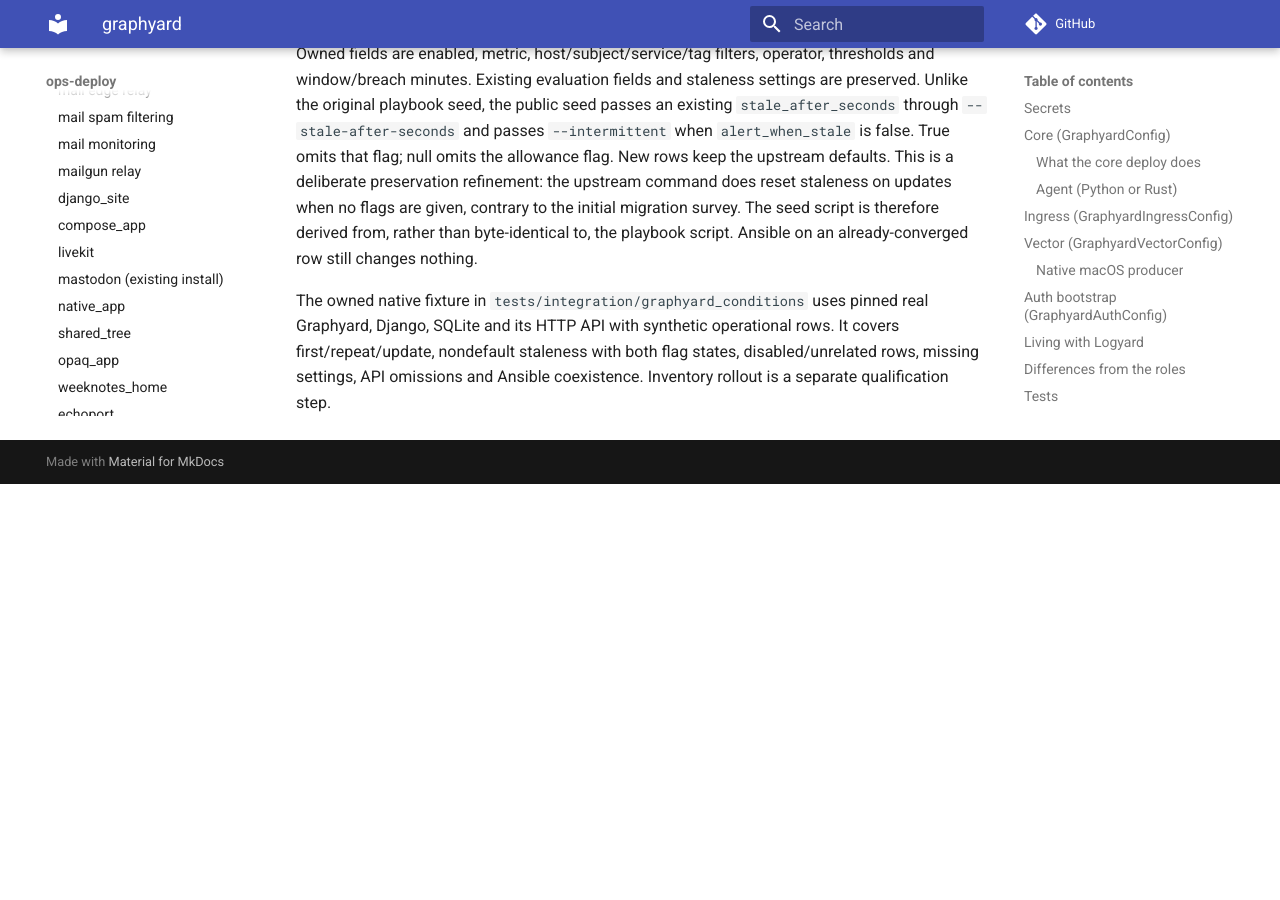
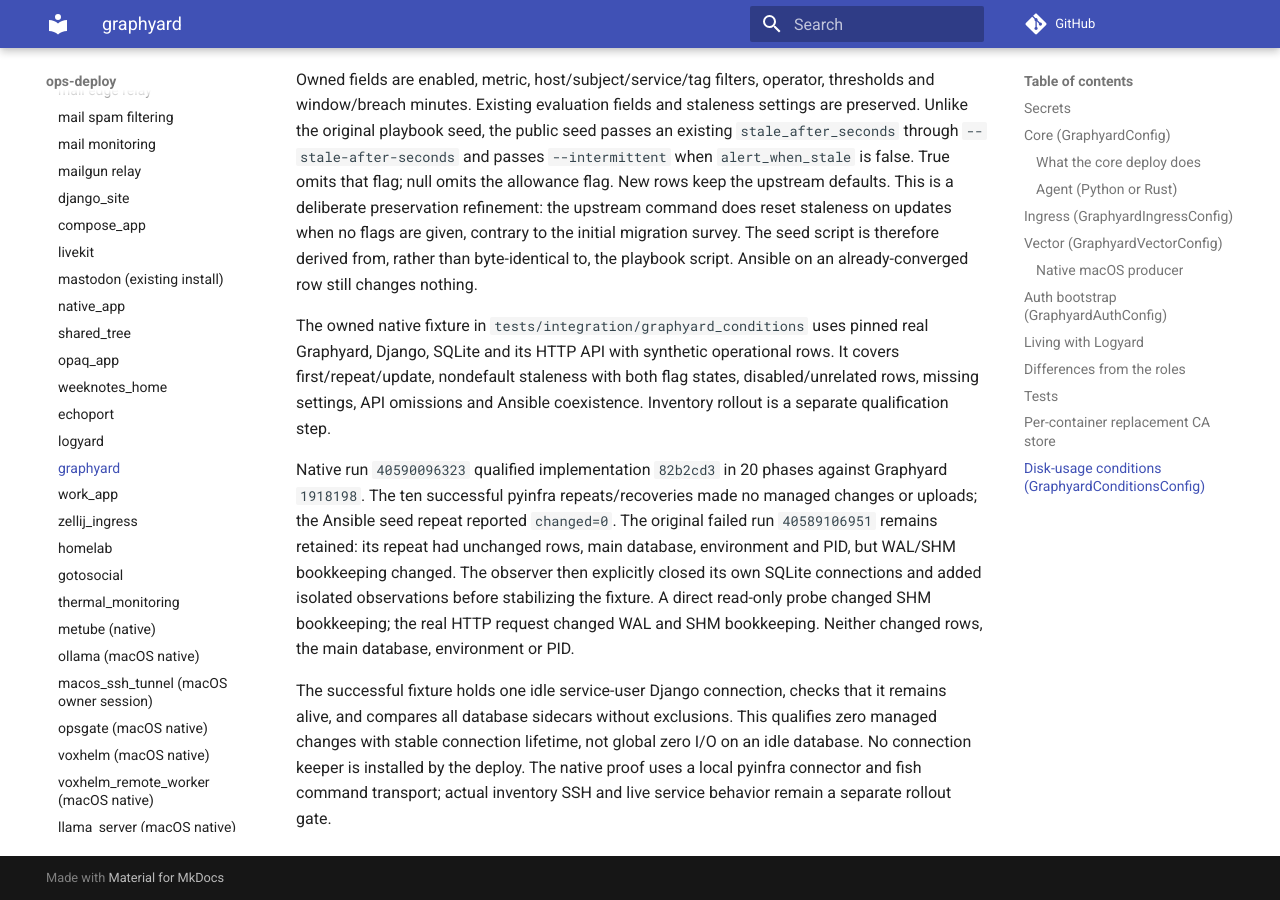
Before and after one commit to ephes/ops-deploy, an MkDocs documentation site: the page built from docs/services/graphyard.md, in a window 1280 px wide and 900 px high, scrolled down 12743 px. Built offline with MkDocs 1.6.1 and Material for MkDocs 9.7.7, drawn with Linux system fonts in a browser that asks for light colours; comment, search, counter and statistics services are not loaded; before the commit the page ends 13227 px from its top, so only the background shows below that; some of the changed text lies outside the part shown.

Commit message:
docs(graphyard): record native conditions proof limits

```diff
--- a/docs/services/graphyard.md
+++ b/docs/services/graphyard.md
@@ -39,8 +39,10 @@
 Role templates are byte-identical to the originals (shipped unchanged,
 `tests/test_graphyard_parity.py` renders the vendored copies independently),
 so Ansible and ops-deploy can take turns on a host. Unlike the roles, steps
-that would change nothing are skipped: a converged host sees no file written,
-no command that writes run and nothing restarted.
+that would change nothing are skipped. The core, Vector, ingress and auth
+configuration paths retain their existing no-file-write/no-restart repeat proof.
+The separate conditions deployment below distinguishes zero managed changes
+from SQLite reader bookkeeping.
 
 ## Secrets
 
@@ -485,3 +487,20 @@
 It covers first/repeat/update, nondefault staleness with both flag states,
 disabled/unrelated rows, missing settings, API omissions and Ansible coexistence.
 Inventory rollout is a separate qualification step.
+
+Native run `40590096323` qualified implementation `82b2cd3` in 20 phases against
+Graphyard `1918198`. The ten successful pyinfra repeats/recoveries made no
+managed changes or uploads; the Ansible seed repeat reported `changed=0`.
+The original failed run `40589106951` remains retained: its repeat had unchanged
+rows, main database, environment and PID, but WAL/SHM bookkeeping changed.
+The observer then explicitly closed its own SQLite connections and added
+isolated observations before stabilizing the fixture. A direct read-only probe
+changed SHM bookkeeping; the real HTTP request changed WAL and SHM bookkeeping.
+Neither changed rows, the main database, environment or PID.
+
+The successful fixture holds one idle service-user Django connection, checks
+that it remains alive, and compares all database sidecars without exclusions.
+This qualifies zero managed changes with stable connection lifetime, not global
+zero I/O on an idle database. No connection keeper is installed by the deploy.
+The native proof uses a local pyinfra connector and fish command transport;
+actual inventory SSH and live service behavior remain a separate rollout gate.
```
